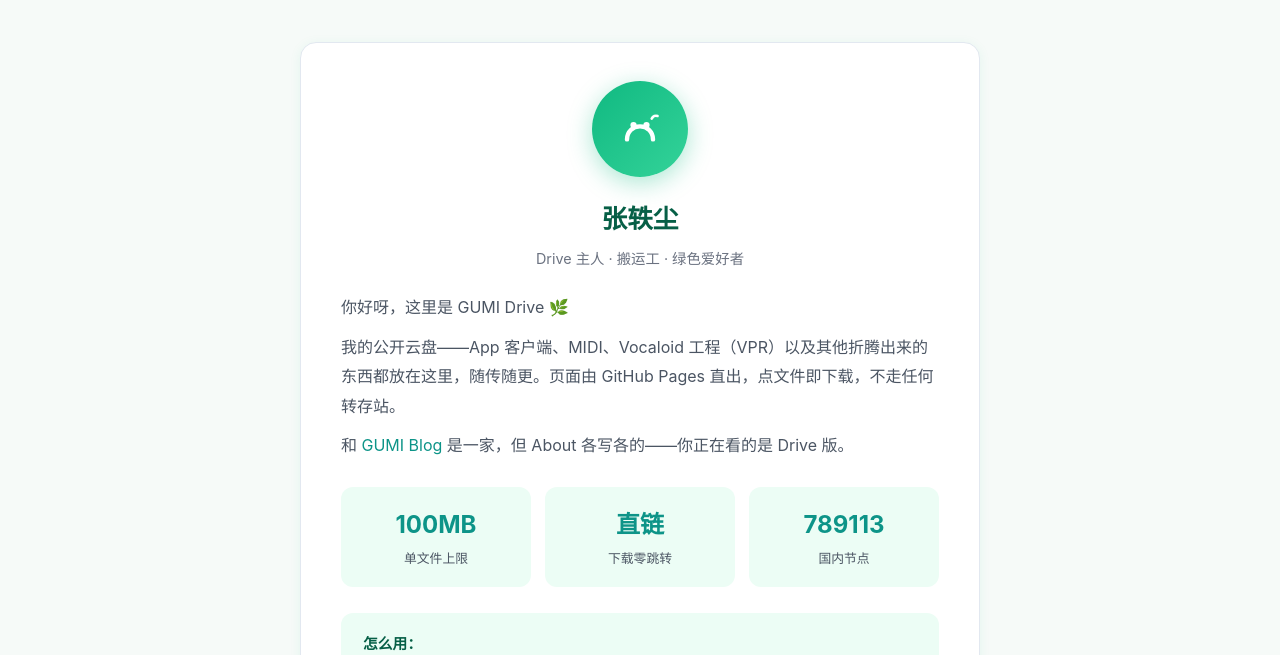
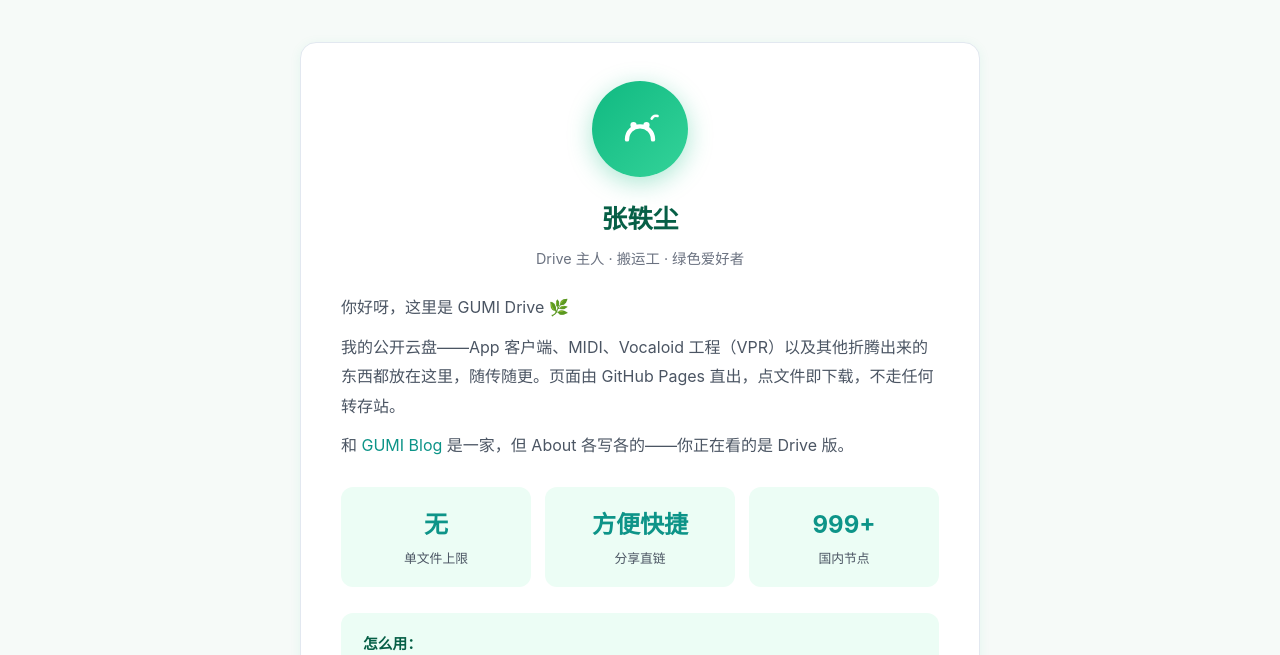
Before and after one commit to ZhangYichen-max/zhangyichen-drive, a plain HTML site: page about.html in a window 1280 px wide. Shown: the part 71-726 px from the top of the page. Drawn offline with Linux system fonts and the light colour scheme.

Commit message:
Update about.html

```diff
--- a/about.html
+++ b/about.html
@@ -153,9 +153,9 @@
     </div>
 
     <div class="facts">
-      <div class="fact"><div class="num">100MB</div><div class="label">单文件上限</div></div>
-      <div class="fact"><div class="num">直链</div><div class="label">下载零跳转</div></div>
-      <div class="fact"><div class="num">789113</div><div class="label">国内节点</div></div>
+      <div class="fact"><div class="num">无</div><div class="label">单文件上限</div></div>
+      <div class="fact"><div class="num">方便快捷</div><div class="label">分享直链</div></div>
+      <div class="fact"><div class="num">999+</div><div class="label">国内节点</div></div>
     </div>
 
     <div class="howto">
```
